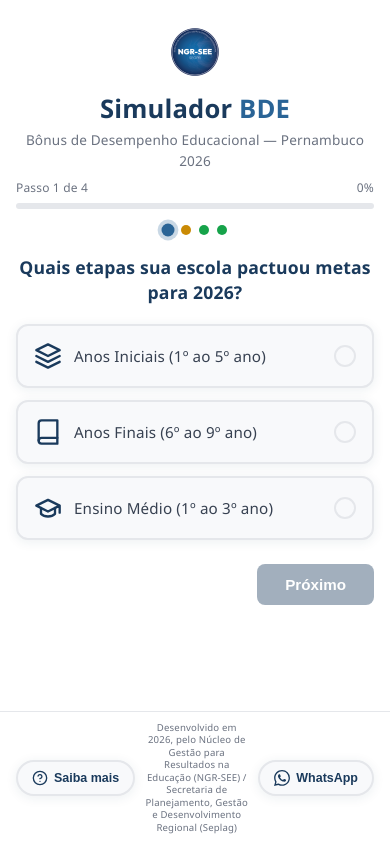
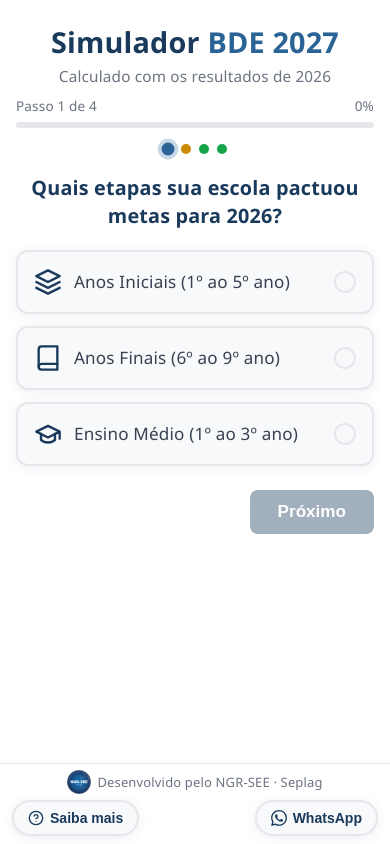
Before and after one commit to Monkius-Maximus/bdengroutubro, a FastAPI app: page / in a window 390 px wide. Run offline with FastAPI, Linux system fonts and the light colour scheme.

Commit message:
Letra maior, logo no rodape e rotulos do BDE 2027
O simulador e para gestores escolares, muitas vezes lendo pelo celular. Tres
mudancas para dar espaco e leitura a eles.

LETRA MAIOR

Todos os tamanhos da folha de estilo estao em rem, entao a raiz subiu de 16px
para 18px e o simulador inteiro cresceu 12,5% na mesma proporcao, sem desalinhar
nada. O rotulo dos cartoes de resultado, que era o menor texto da tela, subiu
um pouco mais. No celular os cartoes passam de tres para dois por linha — com a
letra maior, "Elementares (1/3 inferior)" quebrava em tres linhas.

LOGO NO RODAPE

O logo saiu do topo e foi para o rodape, ao lado do credito, que encurtou para
"Desenvolvido pelo NGR-SEE · Seplag". Medido a 390px de largura:

  cabecalho  180px -> 96px
  rodape     146px -> 81px

Sao cerca de 150px a mais para o conteudo numa tela de celular. Na primeira tela
de etapa, os botoes Voltar/Proximo agora aparecem sem rolar — antes ficavam
debaixo do rodape.

No celular o rodape usa duas linhas: o credito em cima e os botoes Saiba mais e
WhatsApp embaixo, com o texto. Numa linha so, com a letra maior, o WhatsApp
ficava cortado na borda da tela. Os rotulos dos botoes foram mantidos de
proposito: icone sozinho e pior para quem tem pouca familiaridade com
tecnologia.

BDE 2027

O simulador e do BDE 2027, calculado com os resultados de 2026. O titulo passou a
"Simulador BDE 2027" com o subtitulo "Calculado com os resultados de 2026". As
perguntas ja estavam nos anos certos — metas, matriculas e SAEPE de 2026, com a
equidade comparando 2026 com 2025 — e nao mudaram.

Nos documentos e comentarios, "ciclo 2026" virou "BDE 2027" e "ciclo 2025"
virou "BDE 2026", para usarem o mesmo nome que a tela.

Co-Authored-By: Claude Opus 5.5 <noreply@anthropic.com>
Claude-Session: https://claude.ai/code/session_01Jd6hGDMRvGoMSJAKLFm6qf

```diff
--- a/app/static/css/estilo.css
+++ b/app/static/css/estilo.css
@@ -27,6 +27,11 @@
 
 * { margin: 0; padding: 0; box-sizing: border-box; }
 
+/* Texto maior no simulador inteiro. Todos os tamanhos desta folha estao em rem,
+   entao subir a raiz de 16px para 18px escala tudo na mesma proporcao. O publico
+   e de gestores escolares, lendo muitas vezes pelo celular. */
+html { font-size: 112.5%; }
+
 body {
     font-family: 'Segoe UI', system-ui, -apple-system, sans-serif;
     background: var(--bg);
@@ -44,11 +49,7 @@ body {
 /* Header */
 .header {
     text-align: center;
-    padding: 28px 16px 8px;
-}
-.header-logo {
-    height: 48px;
-    margin-bottom: 8px;
+    padding: 20px 16px 8px;
 }
 .header h1 {
     font-size: 1.6rem;
@@ -59,7 +60,8 @@ body {
 .header p {
     font-size: 0.85rem;
     color: var(--cinza);
-    margin-top: 2px;
+    margin: 2px auto 0;
+    max-width: 30em;
 }
 
 /* Wizard container */
@@ -378,12 +380,26 @@ body {
     flex-shrink: 0;
 }
 .footer-creditos {
-    font-size: 0.6rem;
+    display: flex;
+    align-items: center;
+    justify-content: center;
+    gap: 8px;
+    font-size: 0.72rem;
     color: var(--cinza);
     text-align: center;
     line-height: 1.3;
     flex: 1;
     padding: 0 8px;
+}
+/* "NGR-SEE · Seplag" quebra inteiro ou nao quebra: sozinho numa linha, o
+   "· Seplag" parecia sobra. */
+.footer-creditos .sem-quebra {
+    white-space: nowrap;
+}
+.footer-logo {
+    height: 32px;
+    width: 32px;
+    flex-shrink: 0;
 }
 
 /* Popups */
@@ -652,7 +668,7 @@ body {
 .detalhe-valor.negativo-bg { color: var(--cinza); }
 .detalhe-valor.neutro { color: var(--amarelo); }
 .detalhe-label {
-    font-size: 0.7rem;
+    font-size: 0.78rem;
     color: var(--cinza);
     margin-top: 2px;
     text-transform: uppercase;
@@ -739,3 +755,32 @@ body {
     color: #374151;
     line-height: 1.7;
 }
+
+/* ============================================================================
+   Celular
+   Com a letra maior, tres cartoes por linha espremiam rotulos como
+   "Elementares (1/3 inferior)" em tres linhas; dois por linha cabem.
+   ============================================================================ */
+@media (max-width: 480px) {
+    .detalhes-grid {
+        grid-template-columns: repeat(2, 1fr);
+    }
+    /* Com a letra maior, botoes e credito nao cabem numa linha so em tela de
+       celular: o WhatsApp ficava cortado na borda. O credito sobe para uma
+       linha propria e os dois botoes ficam lado a lado embaixo, inteiros. */
+    .footer {
+        flex-wrap: wrap;
+        row-gap: 6px;
+        padding: 6px 12px 8px;
+    }
+    .footer-creditos {
+        order: -1;
+        flex-basis: 100%;
+        padding: 0;
+        gap: 6px;
+    }
+    .footer-logo {
+        height: 24px;
+        width: 24px;
+    }
+}
--- a/app/static/js/motor.js
+++ b/app/static/js/motor.js
@@ -22,7 +22,7 @@
      total         min(B40 + equidade + elementares + participacao; 3.0)
 
    A formula C45 da planilha nao vale mais: ela tratava os dois quesitos de
-   equidade com OU. A regra do ciclo 2026 soma por quesito, entao o simulador
+   equidade com OU. A regra do BDE 2027 soma por quesito, entao o simulador
    diverge da planilha de proposito. Ver docs/EXTRACAO_PLANILHA.md secao 5.1.
 
    A diluicao acontece DEPOIS da conversao, nao antes: uma etapa sem meta e sem
--- a/app/templates/index.html
+++ b/app/templates/index.html
@@ -10,9 +10,8 @@
 <body>
 
     <header class="header">
-        <img src="/static/img/logo-ngr.png" alt="NGR-SEE" class="header-logo" onerror="this.style.display='none'">
-        <h1>Simulador <span>BDE</span></h1>
-        <p>Bônus de Desempenho Educacional — Pernambuco 2026</p>
+        <h1>Simulador <span>BDE 2027</span></h1>
+        <p>Calculado com os resultados de 2026</p>
     </header>
 
     <main class="wizard-container" id="wizard">
@@ -208,7 +207,10 @@
             </svg>
             <span>Saiba mais</span>
         </button>
-        <p class="footer-creditos">Desenvolvido em 2026, pelo Núcleo de Gestão para Resultados na Educação (NGR-SEE) / Secretaria de Planejamento, Gestão e Desenvolvimento Regional (Seplag)</p>
+        <div class="footer-creditos">
+            <img src="/static/img/logo-ngr.png" alt="NGR-SEE" class="footer-logo" onerror="this.style.display='none'">
+            <span>Desenvolvido pelo <span class="sem-quebra">NGR-SEE · Seplag</span></span>
+        </div>
         <button class="footer-btn" id="btn-whatsapp" onclick="abrirPopup('popup-whatsapp')" aria-label="WhatsApp">
             <svg class="footer-btn-icone" viewBox="0 0 24 24" fill="currentColor">
                 <path d="M17.472 14.382c-.297-.149-1.758-.867-2.03-.967-.273-.099-.471-.148-.67.15-.197.297-.767.966-.94 1.164-.173.199-.347.223-.644.075-.297-.15-1.255-.463-2.39-1.475-.883-.788-1.48-1.761-1.653-2.059-.173-.297-.018-.458.13-.606.134-.133.298-.347.446-.52.149-.174.198-.298.298-.497.099-.198.05-.371-.025-.52-.075-.149-.669-1.612-.916-2.207-.242-.579-.487-.5-.669-.51-.173-.008-.371-.01-.57-.01-.198 0-.52.074-.792.372-.272.297-1.04 1.016-1.04 2.479 0 1.462 1.065 2.875 1.213 3.074.149.198 2.096 3.2 5.077 4.487.709.306 1.262.489 1.694.625.712.227 1.36.195 1.871.118.571-.085 1.758-.719 2.006-1.413.248-.694.248-1.289.173-1.413-.074-.124-.272-.198-.57-.347m-5.421 7.403h-.004a9.87 9.87 0 01-5.031-1.378l-.361-.214-3.741.982.998-3.648-.235-.374a9.86 9.86 0 01-1.51-5.26c.001-5.45 4.436-9.884 9.888-9.884 2.64 0 5.122 1.03 6.988 2.898a9.825 9.825 0 012.893 6.994c-.003 5.45-4.437 9.884-9.885 9.884m8.413-18.297A11.815 11.815 0 0012.05 0C5.495 0 .16 5.335.157 11.892c0 2.096.547 4.142 1.588 5.945L.057 24l6.305-1.654a11.882 11.882 0 005.683 1.448h.005c6.554 0 11.89-5.335 11.893-11.893a11.821 11.821 0 00-3.48-8.413z"/>
--- a/src/bde/service.py
+++ b/src/bde/service.py
@@ -1,5 +1,5 @@
 """
-Servico de calculo do BDE — ciclo 2026.
+Servico de calculo do BDE — BDE 2027.
 
 A participacao de 80% no SAEPE e por etapa e funciona como portao: etapa que
 nao atingiu nao tem IDEPE divulgado, entra na conta com atingimento zero e
@@ -19,7 +19,7 @@ Cadeia de calculo:
 
 A formula C45 da planilha nao vale mais. Ela tratava os dois quesitos de
 equidade com OU — ter os dois valia o mesmo que ter um so, salvo num unico
-ramo. A regra do ciclo 2026 soma por quesito, entao o simulador diverge da
+ramo. A regra do BDE 2027 soma por quesito, entao o simulador diverge da
 planilha de proposito a partir daqui. Ver docs/EXTRACAO_PLANILHA.md secao 5.1.
 
 A diluicao acontece DEPOIS da conversao, nao antes: uma etapa sem meta e sem
```
Also changed, not shown: docs/CAMINHOS_RUINS.md (+10 -10 lines), docs/EXTRACAO_PLANILHA.md (+12 -7 lines), index.html (+60 -13 lines), tests/test_cenarios.py (+1 -1 lines), tests/test_paridade.py (+1 -1 lines).
